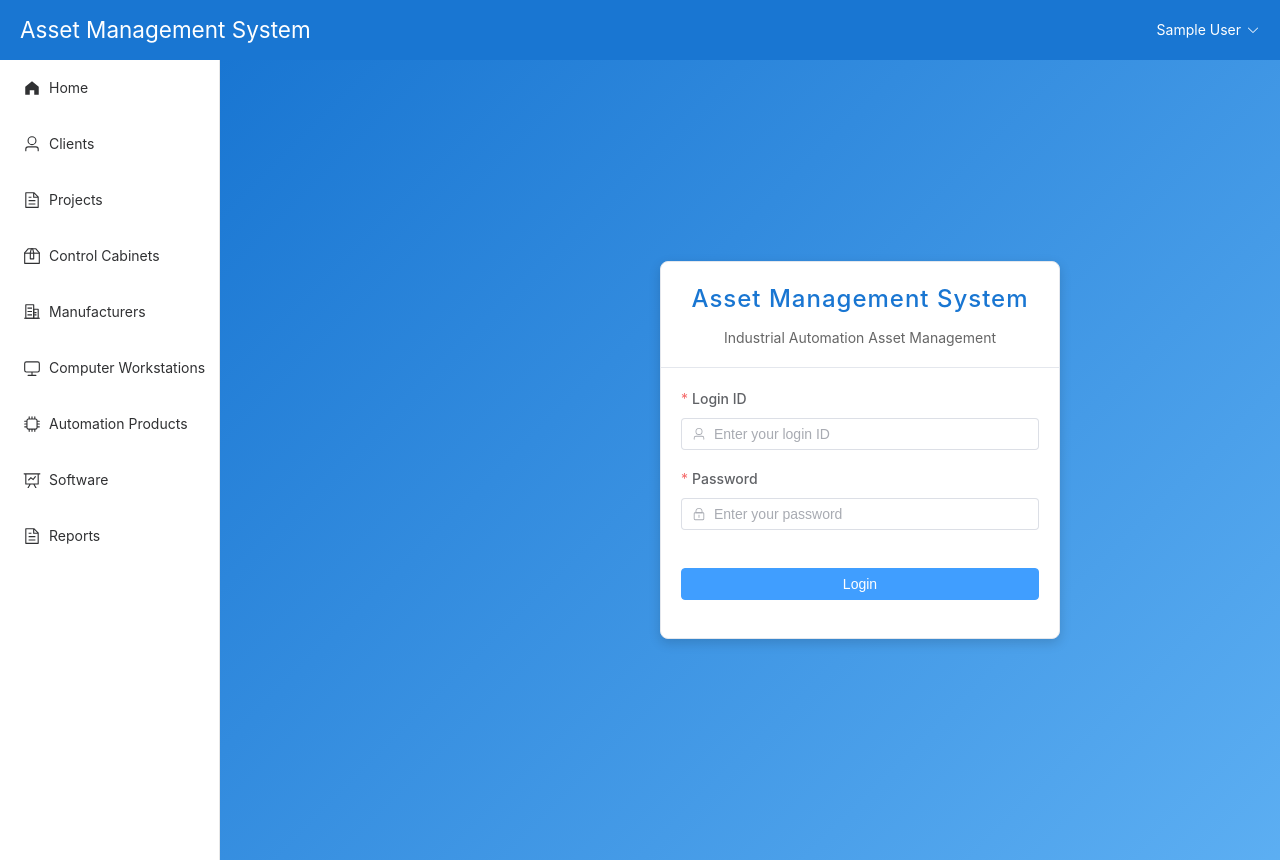
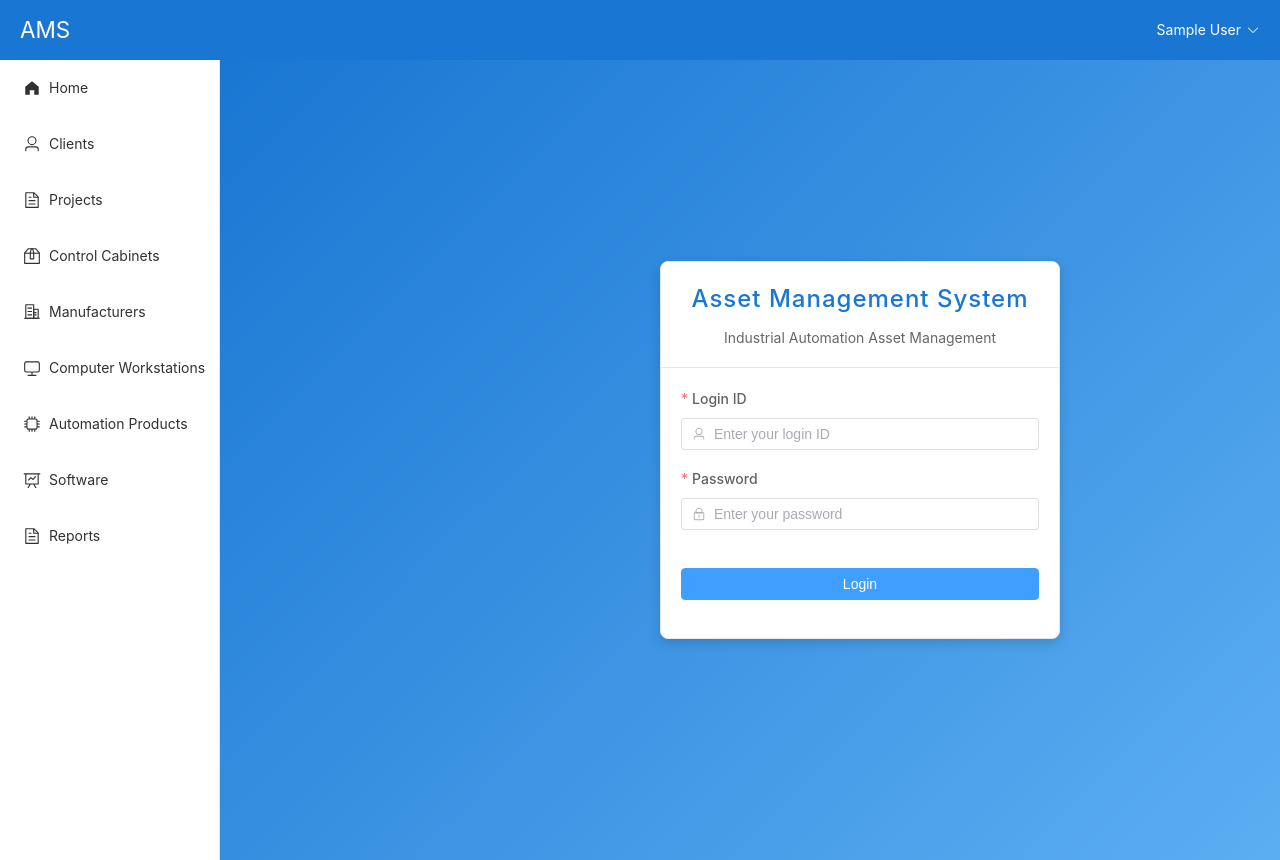
Before and after one commit to Sharjeel121/asset-management-system-vue, a Vue app: page /login in a window 1280 px wide. Built offline with nearby package versions, Linux system fonts and the light colour scheme; sample sign-in values are in the browser's storage.

Commit message:
logo name

```diff
--- a/src/App.vue
+++ b/src/App.vue
@@ -7,7 +7,7 @@
             <el-icon v-if="!sidebarOpen"><Expand /></el-icon>
             <el-icon v-else><Fold /></el-icon>
           </button>
-          <h1>Asset Management System</h1>
+          <h1>AMS</h1>
         </div>
         <el-dropdown>
           <span class="user-dropdown">
```
